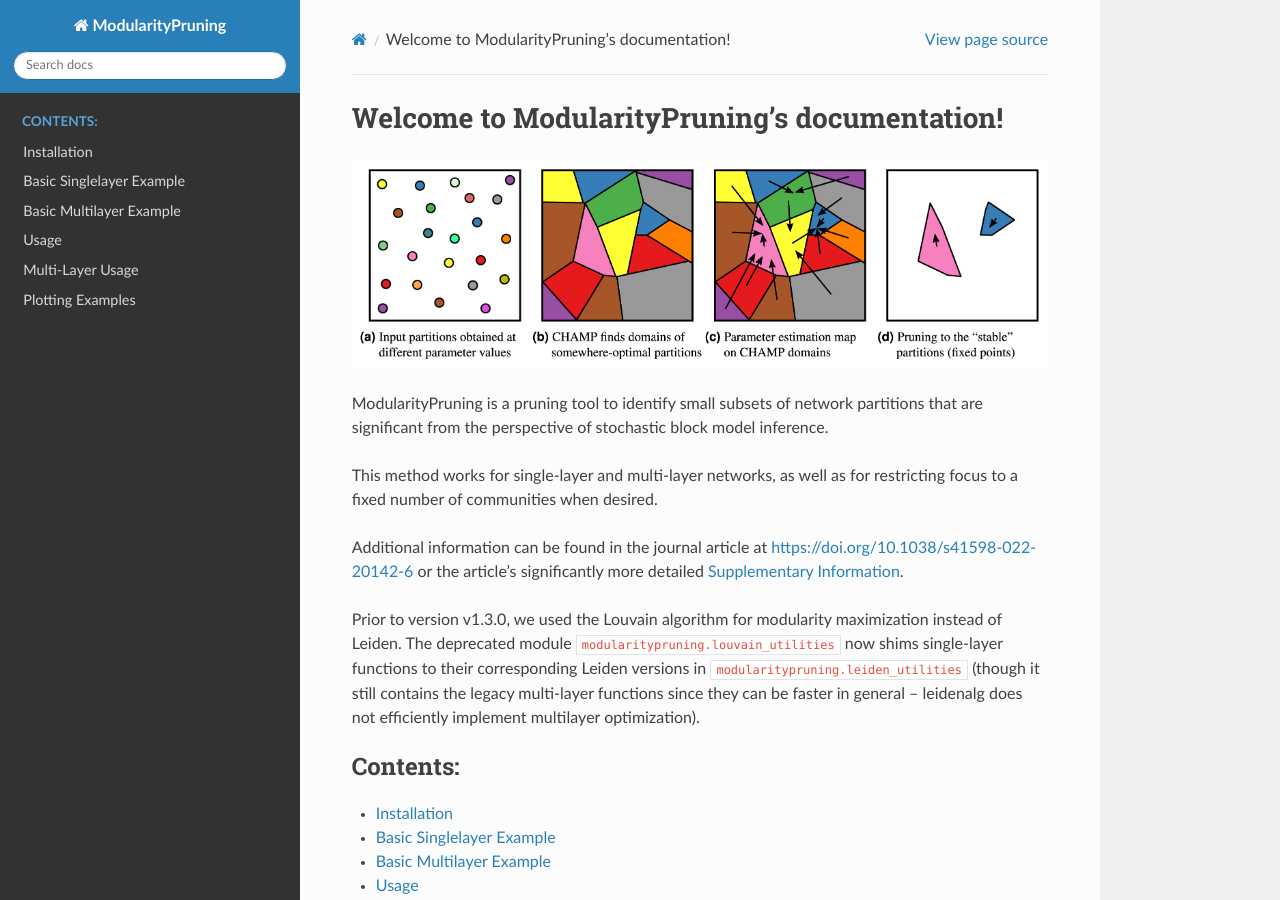
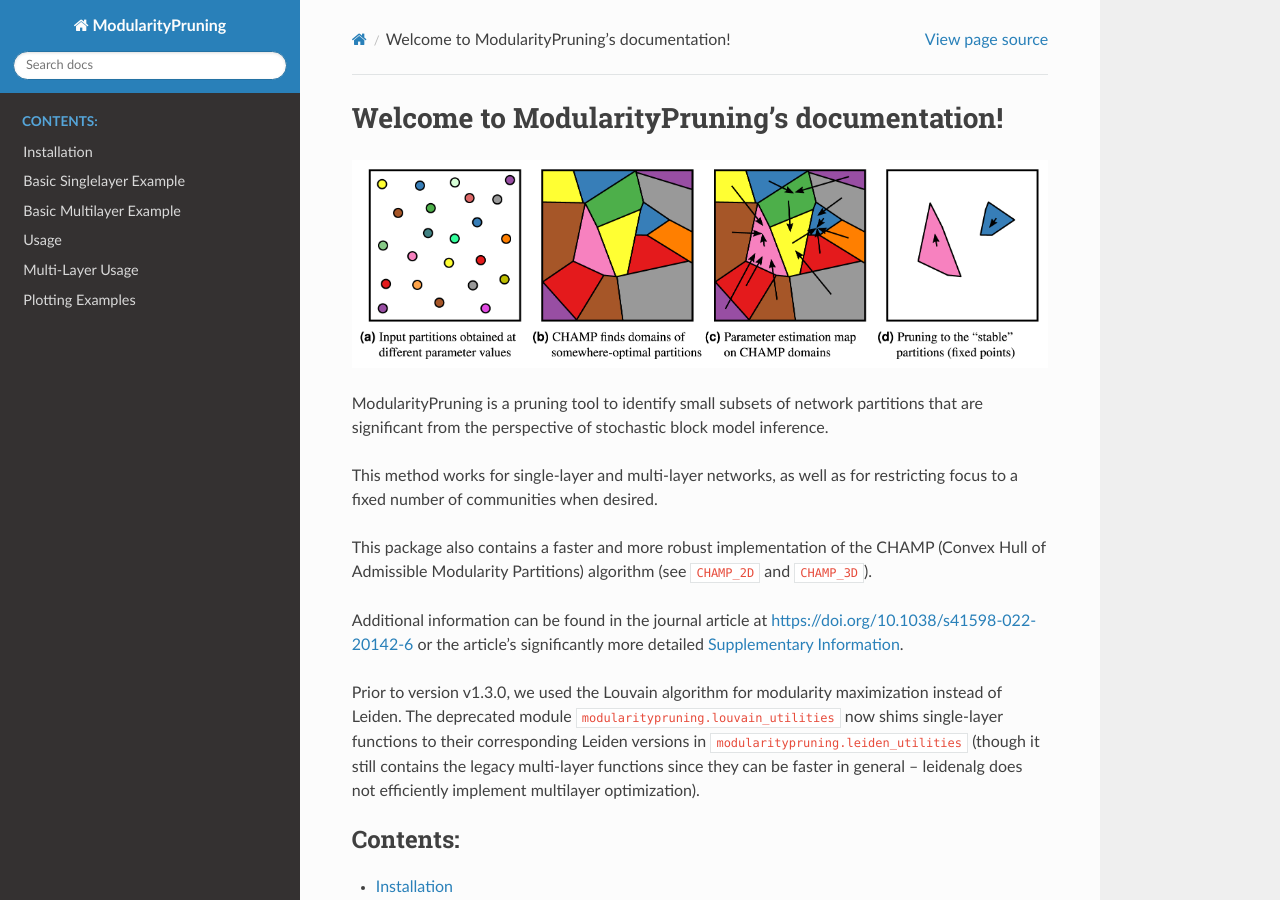
Before and after one commit to ragibson/ModularityPruning, a Sphinx documentation site: the page built from docs/index.rst, in a window 1280 px wide and 900 px high. Built offline with Sphinx 7.4.7 and the Read the Docs theme 3.1.0, drawn with Linux system fonts in a browser that asks for light colours.

Commit message:
Add explicit note about new CHAMP implementation

```diff
--- a/docs/index.rst
+++ b/docs/index.rst
@@ -13,6 +13,9 @@ perspective of stochastic block model inference.
 
 This method works for single-layer and multi-layer networks, as well as for restricting focus to a fixed number of
 communities when desired.
+
+This package also contains a faster and more robust implementation of the CHAMP (Convex Hull of Admissible Modularity
+Partitions) algorithm (see ``CHAMP_2D`` and ``CHAMP_3D``).
 
 Additional information can be found in the journal article at https://doi.org/10.1038/s41598-022-20142-6 or the
 article's significantly more detailed `Supplementary Information`_.
```
Also changed, not shown: README.md (+5 -3 lines).
